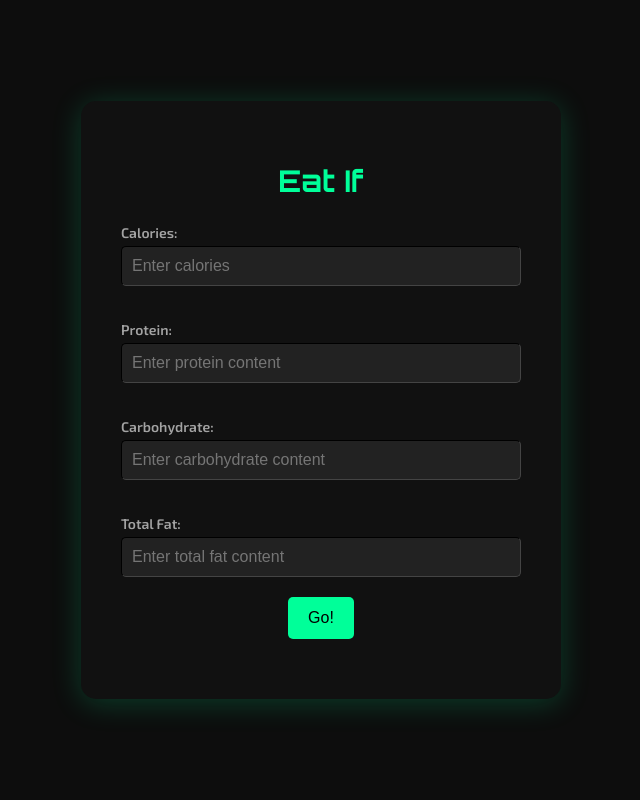
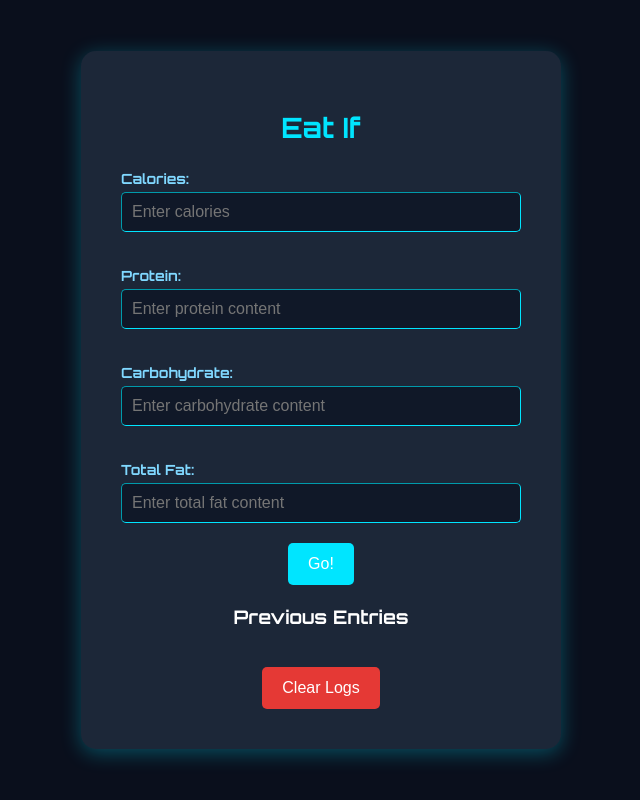
Before and after one commit to gcbirat12/eatif, a Flask app: page / in a window 1280 px wide. Shown: the whole page, without its empty margins (319-959 px from the left). Run offline with Flask 3, Linux system fonts and the light colour scheme; parts of the project's set-up code (start-up, migrations or seed data) failed here and were passed over.

Commit message:
Added logging feature to store and display previous entries

```diff
--- a/app.py
+++ b/app.py
@@ -1,4 +1,4 @@
-from flask import Flask, request, jsonify, render_template
+from flask import Flask, request, jsonify, render_template, session
 from flask_cors import CORS
 import joblib
 import pandas as pd
@@ -7,6 +7,7 @@ import os
 # Initialize the Flask app
 app = Flask(__name__)
 CORS(app)  # Enable CORS for all routes
+app.secret_key = 'yoursecretkey'  # Secret key for session
 
 # Load the model and label encoder trained with SMOTE
 model = joblib.load('eat_if_model_smote.pkl')
@@ -22,7 +23,9 @@ category_messages = {
 # Home page route that renders index.html
 @app.route('/')
 def home():
-    return render_template('index.html')
+    # Get previous entries from session
+    previous_entries = session.get('entries', [])
+    return render_template('index.html', previous_entries=previous_entries)
 
 # Prediction route
 @app.route('/predict', methods=['POST'])
@@ -45,7 +48,27 @@ def predict():
     category = label_encoder.inverse_transform(prediction)[0]
     message = category_messages.get(category, "Unknown category... Just eat whatever you want!")
 
+    # Store the current entry in session
+    if 'entries' not in session:
+        session['entries'] = []
+
+    # Add the new entry to the session
+    session['entries'].append({
+        'Calories': data.get('Calories'),
+        'Protein': data.get('Protein'),
+        'Carbohydrate': data.get('Carbohydrate'),
+        'Total fat': data.get('Total fat'),
+        'Category': category,
+        'Message': message
+    })
+
     return jsonify({'category': category, 'message': message})
+
+# Clear the session logs
+@app.route('/clear_logs', methods=['POST'])
+def clear_logs():
+    session.pop('entries', None)
+    return jsonify({'message': 'Logs cleared successfully.'})
 
 if __name__ == '__main__':
     port = int(os.environ.get('PORT', 5000))  # Use the PORT environment variable provided by Heroku
--- a/templates/index.html
+++ b/templates/index.html
@@ -6,20 +6,20 @@
     <title>Eat If</title>
     <link rel="icon" type="image/x-icon" href="{{ url_for('static', filename='favicon.ico') }}">
 
-    <!-- Google Fonts for Futuristic Theme -->
-    <link href="https://fonts.googleapis.com/css2?family=Orbitron:wght@400;700&family=Exo+2:wght@300;400;600&display=swap" rel="stylesheet">
+    <!-- Google Fonts -->
+    <link href="https://fonts.googleapis.com/css2?family=Orbitron:wght@400;700&display=swap" rel="stylesheet">
 
     <style>
         /* General styling */
         body {
-            background-color: #0d0d0d; /* Dark space-like background */
-            font-family: 'Exo 2', sans-serif; /* Use Exo 2 for body text */
+            background-color: #0a0f1c; /* Dark space-like background */
+            color: #ffffff; /* White text */
+            font-family: 'Orbitron', sans-serif; /* Use Orbitron font for futuristic look */
             display: flex;
             justify-content: center;
             align-items: center;
             height: 100vh;
             margin: 0;
-            color: #fff; /* White text for better contrast */
         }
 
         /* Splash screen styling */
@@ -27,16 +27,14 @@
             position: fixed;
             width: 100%;
             height: 100%;
-            background-color: #001f3f; /* Deep space blue */
+            background-color: #152238; /* Deep space-like blue */
             display: flex;
             justify-content: center;
             align-items: center;
             z-index: 1000;
-            font-size: 50px;
-            color: #00ff99; /* Neon green for futuristic look */
+            font-size: 48px;
+            color: #00e5ff; /* Bright neon blue for text */
             font-weight: 700;
-            font-family: 'Orbitron', sans-serif; /* Orbitron font for splash screen */
-            letter-spacing: 2px;
         }
 
         /* Hide the main content initially */
@@ -45,27 +43,26 @@
         }
 
         .container {
-            background-color: #111111;
+            background-color: #1c2738; /* Slightly lighter dark background */
             padding: 40px;
             border-radius: 15px;
-            box-shadow: 0 4px 30px rgba(0, 255, 153, 0.2); /* Futuristic neon glow */
+            box-shadow: 0 4px 20px rgba(0, 229, 255, 0.3); /* Neon blue glow */
             max-width: 400px;
             width: 100%;
             text-align: center;
         }
 
         h1 {
-            color: #00ff99; /* Neon green for heading */
+            color: #00e5ff; /* Bright blue for heading */
             margin-bottom: 25px;
-            font-size: 30px;
+            font-size: 28px;
             font-weight: 700;
-            font-family: 'Orbitron', sans-serif;
         }
 
         form label {
             display: block;
             margin-top: 15px;
-            color: #a3a3a3;
+            color: #80d8ff; /* Lighter blue for form labels */
             font-weight: bold;
             text-align: left;
             font-size: 14px;
@@ -77,23 +74,23 @@
             margin-top: 5px;
             margin-bottom: 20px;
             border-width: 1px;
-            border-color: #444;
+            border-color: #00e5ff; /* Neon blue border */
             border-radius: 5px;
+            background-color: #101828;
+            color: #ffffff;
             font-size: 16px;
-            background-color: #222; /* Darker background for input */
-            color: #fff;
             box-sizing: border-box;
             transition: border-color 0.3s ease-in-out;
         }
 
         form input:focus {
-            border-color: #00ff99;
+            border-color: #00e5ff;
             outline: none;
         }
 
         button {
-            background-color: #00ff99; /* Neon green button */
-            color: #000; /* Black text */
+            background-color: #00e5ff; /* Neon blue button */
+            color: white;
             border: none;
             padding: 12px 20px;
             border-radius: 5px;
@@ -103,19 +100,31 @@
         }
 
         button:hover {
-            background-color: #00cc7a;
+            background-color: #0088cc;
         }
 
-        #result {
+        #result, .entry-log {
             margin-top: 20px;
             font-size: 18px;
-            color: #00ff99;
+            color: #00e5ff;
+        }
+
+        .entry-log {
+            background-color: #1c2738;
+            border-radius: 8px;
+            padding: 10px;
+            margin-bottom: 10px;
+        }
+
+        .clear-button {
+            margin-top: 20px;
+            background-color: #e53935; /* Red button for clearing logs */
         }
     </style>
 </head>
 <body>
     <!-- Splash Screen -->
-    <div id="splash">Eat If...</div>
+    <div id="splash">Eat If.</div>
 
     <!-- Main content -->
     <div class="container" id="mainContent">
@@ -135,7 +144,15 @@
 
             <button type="button" onclick="predict()">Go!</button>
         </form>
+
         <h2 id="result"></h2>
+
+        <!-- Display previous entries -->
+        <div id="previousEntries">
+            <h3>Previous Entries</h3>
+            <div id="entriesLog"></div>
+            <button class="clear-button" onclick="clearLogs()">Clear Logs</button>
+        </div>
     </div>
 
     <script>
@@ -186,6 +203,29 @@
             .then(response => response.json())
             .then(data => {
                 document.getElementById('result').innerText = data.message;
+                updateEntriesLog(data);
+            })
+            .catch((error) => {
+                console.error('Error:', error);
+            });
+        }
+
+        // Update the entries log
+        function updateEntriesLog(entry) {
+            const entriesLog = document.getElementById('entriesLog');
+            const logEntry = document.createElement('div');
+            logEntry.classList.add('entry-log');
+            logEntry.innerText = `Calories: ${entry.Calories}, Protein: ${entry.Protein}, Carbohydrate: ${entry.Carbohydrate}, Total Fat: ${entry['Total fat']}, Prediction: ${entry.message}`;
+            entriesLog.appendChild(logEntry);
+        }
+
+        // Clear previous logs
+        function clearLogs() {
+            fetch('/clear_logs', {
+                method: 'POST'
+            })
+            .then(() => {
+                document.getElementById('entriesLog').innerHTML = '';
             })
             .catch((error) => {
                 console.error('Error:', error);
```
